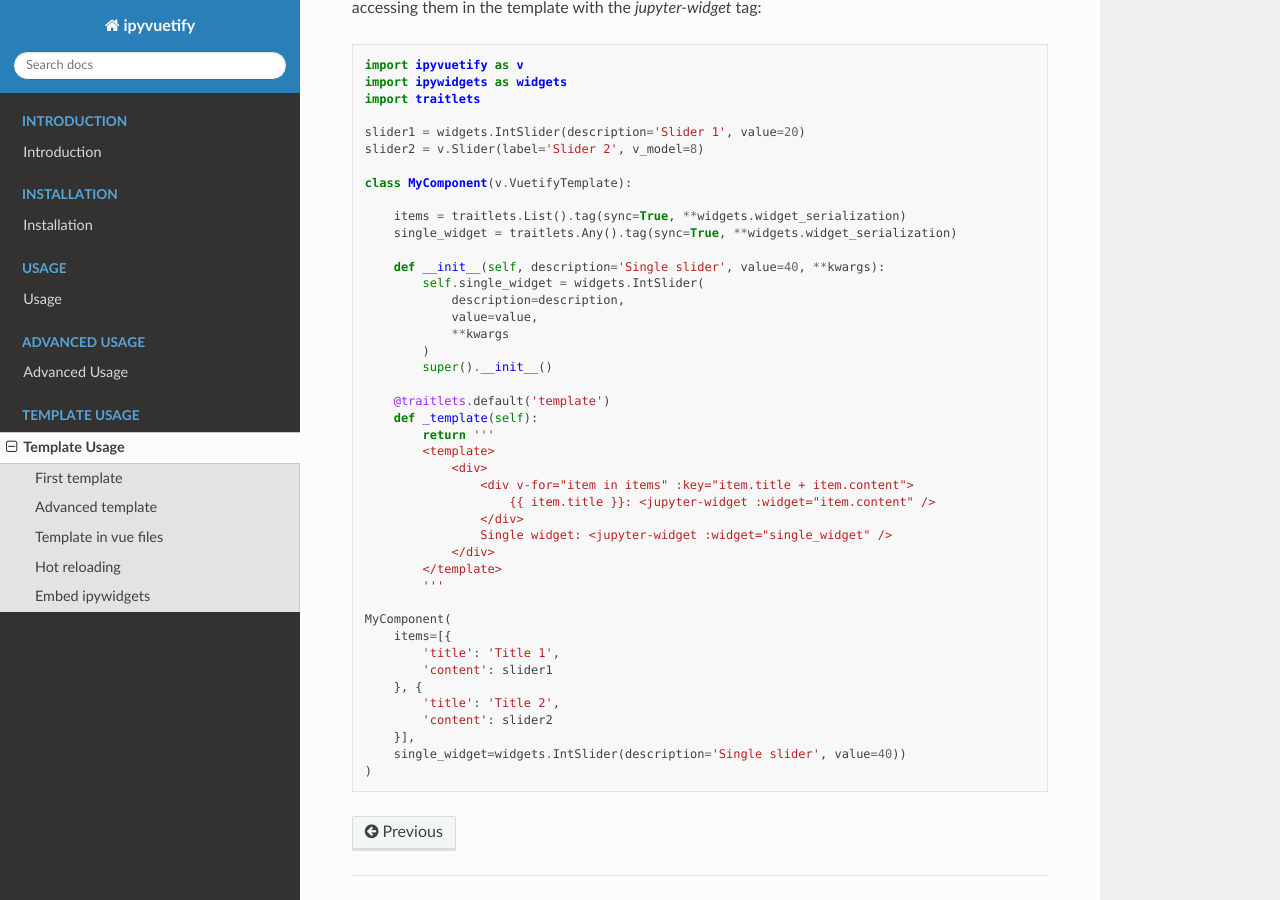
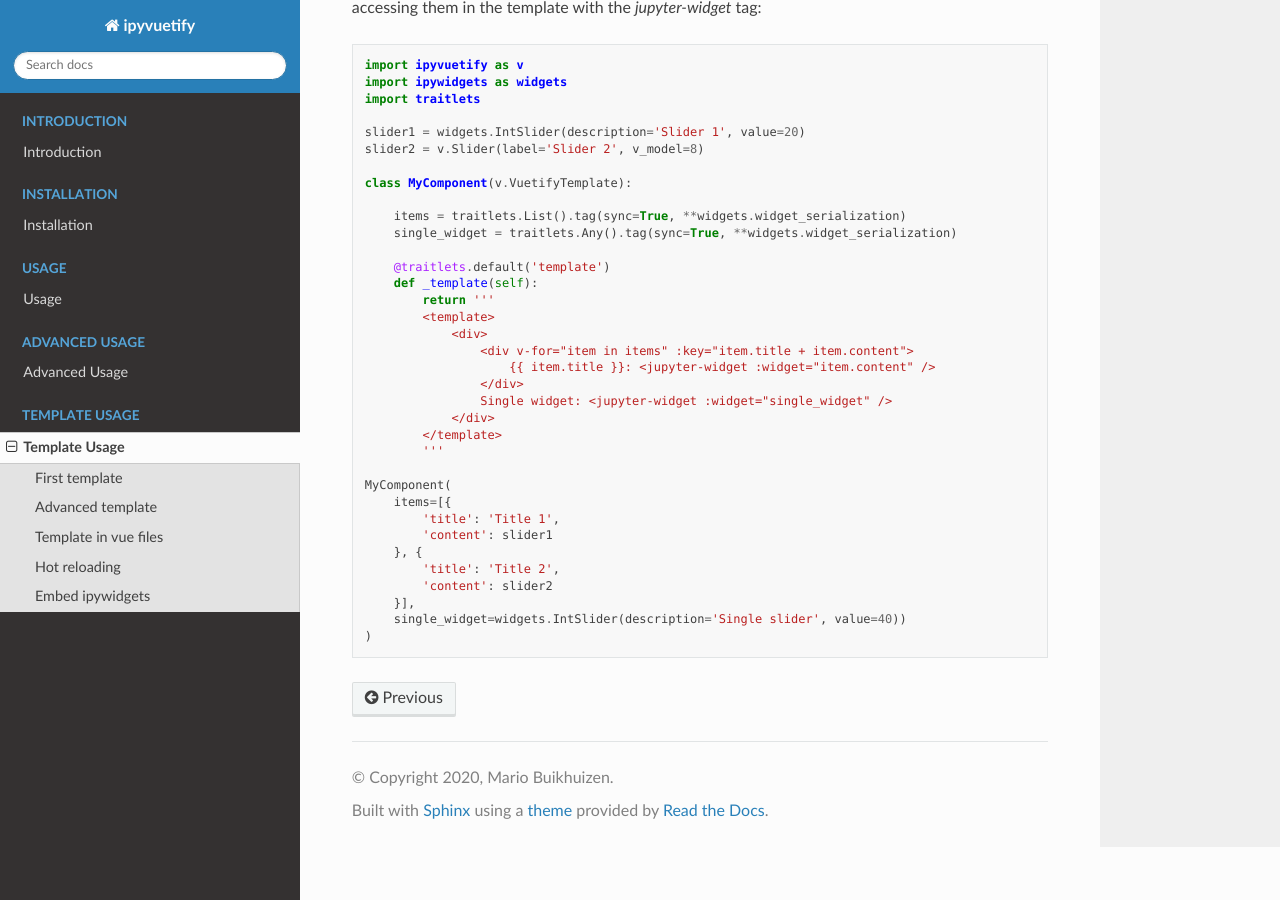
Before and after one commit to widgetti/ipyvuetify, a Sphinx documentation site: the page built from docs/template_usage.rst, in a window 1280 px wide and 900 px high, scrolled down 4074 px. Built offline with Sphinx 7.4.7 and the Read the Docs theme 2.0.0, drawn with Linux system fonts in a browser that asks for light colours.

Commit message:
Create template_usage.rst

```diff
--- a/docs/template_usage.rst
+++ b/docs/template_usage.rst
@@ -171,14 +171,6 @@ Any ipywidget can be embedded by setting them in a trait and adding widget_seria
         items = traitlets.List().tag(sync=True, **widgets.widget_serialization)
         single_widget = traitlets.Any().tag(sync=True, **widgets.widget_serialization)
 
-        def __init__(self, description='Single slider', value=40, **kwargs):
-            self.single_widget = widgets.IntSlider(
-                description=description,
-                value=value,
-                **kwargs
-            )
-            super().__init__()
-
         @traitlets.default('template')
         def _template(self):
             return '''
```
